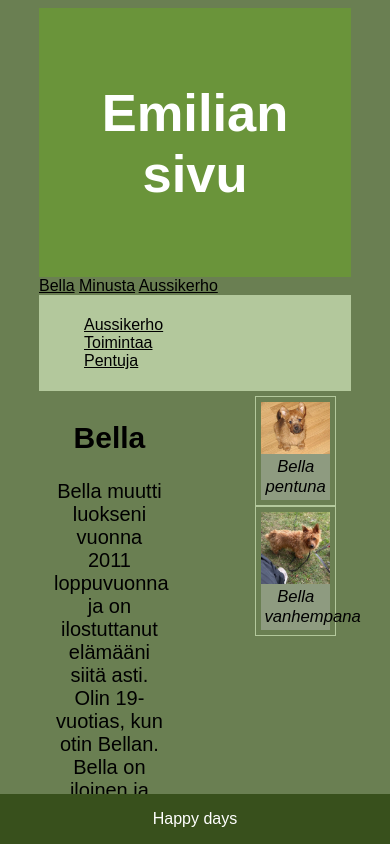
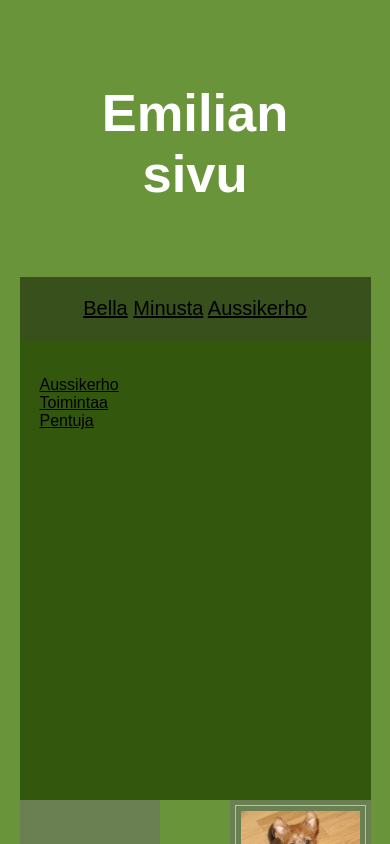
Before and after one commit to EmiliaAhti/EmiliaAhti.github.io, a plain HTML site: page index.html in a window 390 px wide. Shown: the top 844 px of the page. Drawn offline with Linux system fonts and the light colour scheme.

Commit message:
Update main.css
Uusi yritys

```diff
--- a/main.css
+++ b/main.css
@@ -1,23 +1,45 @@
-body{
-    background-color: #6A7F52;
-    font-family: Arial, sans-serif;
-    width: 80%;
+* {
+  box-sizing: border-box;
+}
+
+body {
+  font-family: Arial, Helvetica, sans-serif;
+  background-color: #6a943a;
+  width: 90%;
   margin-left: auto;
   margin-right: auto;
 }
-div {
-    display: block;
-    unicode-bidi: isolate;
-}
+
 header {
-    background: #6a943a;
   padding: 30px;
   text-align: center;
   font-size: 35px;
   color: white;
 }
-#nav{
-    background-color: #2c4a0b;
+
+#otsikkobella {
+  text-align: center;
+}
+
+nav {
+  float: left;
+  width: 20%;
+  height: 300px;
+  background: #34570e;
+  padding: 20px;
+}
+
+#navsivu1 {
+  height: 460px;
+}
+
+nav ul {
+  list-style-type: none;
+  padding: 0;
+}
+
+#valikko {
+  background-color: #38501C;
   color: black;
   text-align: center;
   margin: auto;
@@ -25,39 +47,47 @@ header {
   font-size: 20px;
 }
 
-section{
-    background-color: #B3C89C;
-    color: black;
-    padding: 5px;
+article {
+  float: left;
+  padding: 40px;
+  width: 80%;
+  background-color: #6A7F52;
 }
-article {
-    margin: 5px;
-    padding: 5px;
-    height: 100%;
-    float: left;
+#bella {
   width: 40%;
-    text-align: center;
-    font-size: 20px;
+  height: 460px;
+}
+#asivu2 {
+  height: 300px;
+}
+
+#asivu3 {
+  height: 300px;
 }
 aside{
   color: black;
   text-align: center;
-    margin: 5px;
   padding: 5px;
   font-size: 20px;
   float: right;
-    width: 30%;
+  width: 40%;
+  height: 460px;
+  background-color: #6A7F52;
 }
-footer{
+
+section::after {
+  content: "";
+  display: table;
+  clear: both;
+}
+
+footer {
   background-color: #38501C;
+  padding: 5px;
+  text-align: center;
   color: white;
-    text-align: center;
-    position: fixed;
-    bottom: 0;
-    left: 0;
-    width: 100%;
-    font-size: 16px;
 }
+
 figure {
   border: thin #B3C89C solid;
   display: flex;
@@ -73,15 +103,7 @@ figcaption {
   padding: 3px;
   text-align: center;
 }
-.sidebar {
-    background-color: #B3C89C;
-    color: black;
-    float: left;
-    width: 20%;
-    height: 700px;
-    padding: 5px;
-    list-style-type: none;
-}
+
 a:link {
     color: black;
 }
@@ -91,26 +113,9 @@ a:visited {
 a:hover {
     color: red;
 }
-* {
-    box-sizing: border-box;
+@media (max-width: 600px) {
+  nav, article {
+    width: 100%;
+    height: auto;
   }
-li {
-    list-style-type: none;
 }
-
-.column {
-    float: left;
-    width: 67%;
-    margin: 10px;
-    padding: 22px;
-    background-color: #B3C89C;
-    height: 100%;
-    text-align: center;
-    font-size: 20px;
-    flex-flow: column;
-  }
-.row:after {
-    content: "";
-    display: table;
-    clear: both;
-}
```
Lines whose indentation alone changed are shown as unchanged.
